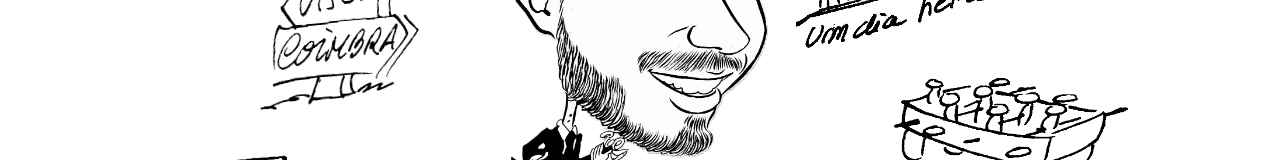
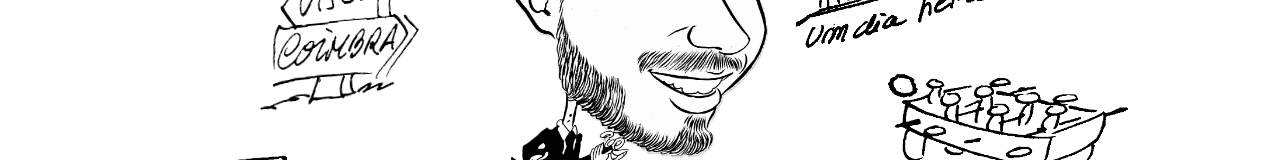
Before and after one commit to ItzPires/Personal-Web-Site, a React (Create React App) app in the folder website/: page / in a window 1280 px wide. Both pictures are taken after a click on the picture 1012 px from the left and 398 px from the top of the page. Shown: the part 263-423 px from the top of the page. Built offline with nearby package versions, Linux system fonts and the light colour scheme.

Commit message:
Add Modal for images; Add Ball from matrecos

```diff
--- a/website/package.json
+++ b/website/package.json
@@ -9,6 +9,7 @@
     "bootstrap": "^5.3.2",
     "react": "^18.2.0",
     "react-dom": "^18.2.0",
+    "react-modal": "^3.16.1",
     "react-scripts": "5.0.1",
     "web-vitals": "^2.1.4"
   },
--- a/website/src/App.js
+++ b/website/src/App.js
@@ -1,12 +1,12 @@
 import './App.css';
 import 'bootstrap/dist/css/bootstrap.css';
-import React, { useState, useRef, useEffect } from 'react';
-import CustomModal from './components/asd';
+import React, { useState, useEffect } from 'react';
+import ModalComponent from './components/Modal';
+import BolaComponent from './components/Bola';
 
 function App() {
   const [modeType, setModeType] = useState('light-mode');
-  const [posicaoBola, setPosicaoBola] = useState({ top: 0, left: 0 });
-  const bolaRef = useRef(null);
+  const [showBall, setShowBall] = useState(false);
   const [showSocialMedia, setshowSocialMedia] = useState(false);
   const [modalIsOpen, setModalIsOpen] = useState(false);
   const [imageModal, setImageModal] = useState("");
@@ -42,31 +42,7 @@ function App() {
     }
   }
 
-  // Função para gerar coordenadas aleatórias dentro da área visível da tela
-  function gerarCoordenadas() {
-    const larguraTela = window.innerWidth;
-    const alturaTela = window.innerHeight;
-    const larguraBola = bolaRef.current.offsetWidth;
-    const alturaBola = bolaRef.current.offsetHeight;
-    const top = Math.floor(Math.random() * (alturaTela - alturaBola));
-    const left = Math.floor(Math.random() * (larguraTela - larguraBola));
-    return { top, left };
-  }
 
-  function posicionarBola() {
-    const coordenadas = gerarCoordenadas();
-    debugger;
-    setPosicaoBola(coordenadas);
-    var a = posicaoBola;
-    debugger;
-  }
-
-  // Função para animar a bola até um novo local aleatório dentro da área visível da tela
-  function animarBola() {
-    const coordenadas = gerarCoordenadas();
-    bolaRef.current.style.transform = `translate(${coordenadas.left}px, ${coordenadas.top}px)`;
-    setPosicaoBola(coordenadas);
-  }
   /*
     const [imageIndex, setImageIndex] = useState(0);
 
@@ -115,6 +91,8 @@ function App() {
 
   return (
     <div className={`custom-container ${modeType}`}>
+      {showBall ? <BolaComponent topInicial={ document.getElementById('matrecos').offsetTop } leftInicial={document.getElementById('matrecos').offsetLeft } /> : null}
+
       <div className="custom-column">
         <img src={basePath + "chavena.png"} onClick={() => openModal("chavena.png")} alt="chavena" id="chavena" className={`${modeType}-2`} />
         <img src={basePath + "viseu.png"} onClick={() => openModal("viseu.png")} alt="viseu" id="viseu" className={`${modeType}-2`} />
@@ -128,7 +106,7 @@ function App() {
       <div className="custom-column">
         <img src={basePath + "lua.png"} alt="lua" id="lua" className={`${modeType}-2`} onClick={toggleMode} />
         <img src={basePath + "botanico.png"} onClick={() => openModal("botanico.png")} alt="botanico" id="botanico" className={`${modeType}-2`} />
-        <img src={basePath + "matrecos.png"} onClick={() => openModal("matrecos.png")} alt="matrecos" id="matrecos" className={`${modeType}-2`} />
+        <img src={basePath + "matrecos.png"} onClick={() => setShowBall(true)} alt="matrecos" id="matrecos" className={`${modeType}-2`} />
         <div id="image-container" onMouseOver={handleMouseOver} onMouseOut={handleMouseOut}>
           <img src={basePath + "telemovel.png"} alt="telemovel" id="telemovel" className={`${modeType}-2`} />
           {showSocialMedia ? (<h6 alt="hora" id="hora">{formattedTime}</h6>) : null}
@@ -147,7 +125,7 @@ function App() {
           </div>
         </div>
       </div>
-      <CustomModal
+      <ModalComponent
         isOpen={modalIsOpen}
         onRequestClose={closeModal}
         imageUrl={basePath + imageModal}
--- /dev/null
+++ b/website/src/components/Bola.css
@@ -0,0 +1,8 @@
+.bola {
+    position: absolute;
+    width: 30px;
+    height: auto;
+    cursor: pointer;
+    transition: top 0.5s ease, left 0.5s ease;
+    z-index: 1;
+}
--- /dev/null
+++ b/website/src/components/Bola.js
@@ -0,0 +1,34 @@
+import { React, useState, useEffect } from 'react';
+import './Bola.css';
+
+const BolaComponent = ({ topInicial, leftInicial }) => {
+    const [posicaoBola, setPosicaoBola] = useState({ top: topInicial, left: leftInicial });
+
+    const basePath = './imgs/';
+
+    function gerarCoordenadas() {
+        const larguraTela = window.innerWidth;
+        const alturaTela = window.innerHeight;
+        const larguraBola = 50;
+        const alturaBola = 50;
+        const top = Math.floor(Math.random() * (alturaTela - alturaBola));
+        const left = Math.floor(Math.random() * (larguraTela - larguraBola));
+        return { top, left };
+    }
+
+    function animarBola() {
+        const coordenadas = gerarCoordenadas();
+        setPosicaoBola(coordenadas);
+    }
+
+    return (
+        <img
+            src={basePath + "bola.png"}
+            className="bola"
+            id="bola"
+            style={{ top: posicaoBola.top, left: posicaoBola.left }}
+            onClick={animarBola} />
+    );
+};
+
+export default BolaComponent;
--- /dev/null
+++ b/website/src/components/Modal.css
@@ -0,0 +1,21 @@
+.parent {
+    display: grid;
+    grid-template-columns: repeat(2, 1fr);
+    grid-template-rows: 1fr;
+    grid-column-gap: 20px;
+    grid-row-gap: 0px;
+  }
+
+  .image-container {
+    max-width: 100%;
+    height: auto;
+  }
+
+  .modal-image {
+    object-fit: cover;
+  }
+
+
+  .text-container {
+    /* Adicione estilos adicionais conforme necessário */
+  }
--- /dev/null
+++ b/website/src/components/Modal.js
@@ -0,0 +1,40 @@
+import React from 'react';
+import Modal from 'react-modal';
+import './Modal.css';
+
+const customStyles = {
+  content: {
+    width: '50%',
+    height: '50%',
+    margin: 'auto',
+    borderRadius: '20px',
+  },
+};
+
+
+class ModalComponent extends React.Component {
+  render() {
+    return (
+      <Modal
+        isOpen={this.props.isOpen}
+        onRequestClose={this.props.onRequestClose}
+        style={customStyles}
+      >
+
+        <div class="parent">
+          <div class="image-container">
+            < img src={this.props.imageUrl} alt="Imagem" className="modal-image"/>
+          </div>
+          <div class="text-container">
+            <h2>Título do Modal</h2>
+            <p>Texto do modal aqui.</p>
+            <button onClick={this.props.onRequestClose}>Fechar</button>
+          </div>
+        </div>
+
+      </Modal>
+    );
+  }
+}
+
+export default ModalComponent;
--- a/website/src/index.css
+++ b/website/src/index.css
@@ -127,6 +127,7 @@ h6,h2 {
   display: flex;
   justify-content: space-between;
   align-items: flex-start;
+  z-index: 0;
 }
 
 .custom-column {
```
Also changed, not shown: website/public/imgs/bola.png, 1 other file (tests, documents, lock files or other folders).
